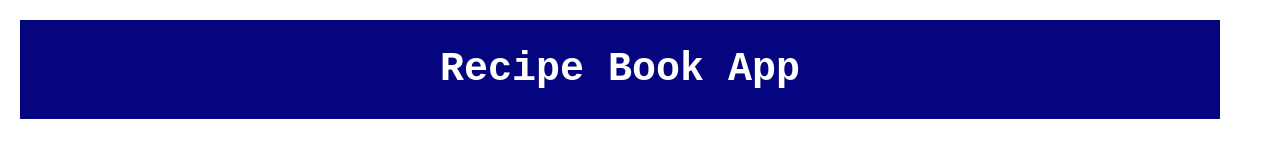
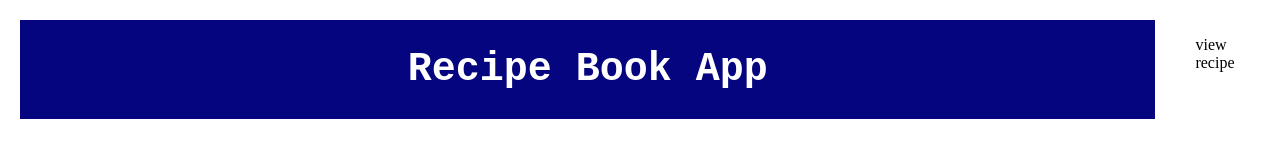
Before and after one commit to Al-aminedioubate/recipeBookapp, a plain HTML site: page index.html in a window 1280 px wide. Drawn offline with Linux system fonts and the light colour scheme.

Commit message:
ajout du li sur notre ul

```diff
--- a/index.html
+++ b/index.html
@@ -12,7 +12,7 @@
 <body>
     <div class="container">
         <ul id="recipe">
-
+            <l>view recipe</l>
         </ul>
     </div>
     <script src="index.js"></script>
```
